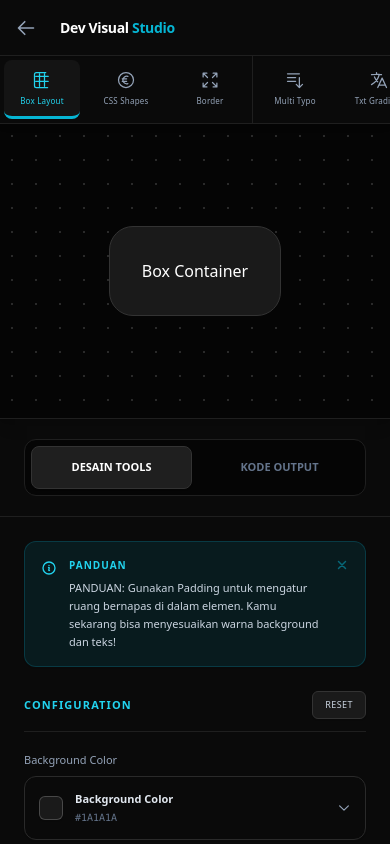
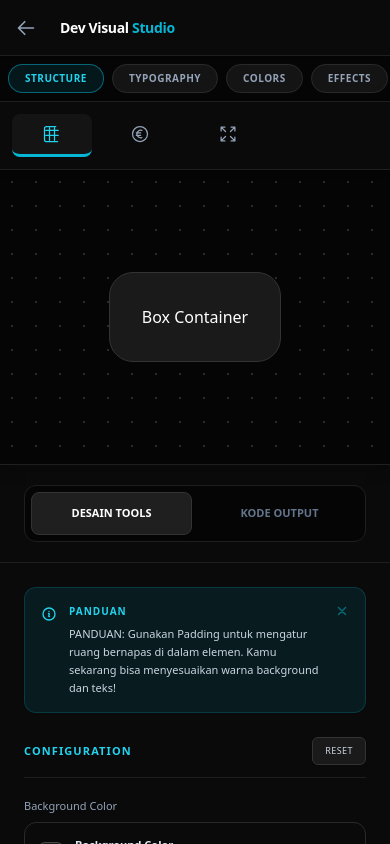
Before and after one commit to Rafli161102/CV-MRR, a Next.js app: page /css-studio in a window 390 px wide. Built offline with nearby package versions, Linux system fonts and the light colour scheme.

Commit message:
Update page.jsx

```diff
--- a/src/app/css-studio/page.jsx
+++ b/src/app/css-studio/page.jsx
@@ -27,21 +27,26 @@ const PLUGINS = [
   { id: 'pixelart', title: 'Pixel Drawing', Icon: Icons.Brush, Component: PluginPixelDrawing, cat: 'Advanced' }
 ];
 
+const CATEGORIES = ['Structure', 'Typography', 'Colors', 'Effects', 'Advanced'];
+
 export default function CssStudioPage() {
   const [activeId, setActiveId] = useState('layout');
+  const [activeCat, setActiveCat] = useState('Structure'); // Kategori aktif untuk Mobile
   const router = useRouter();
 
   useEffect(() => {
-    // Kunci scroll body
     document.body.style.overflow = 'hidden';
-    // Force scroll ke paling atas (berjaga-jaga jika browser menyimpan history scroll)
     window.scrollTo(0, 0);
     return () => { document.body.style.overflow = 'auto'; };
   }, []);
 
+  // Update kategori aktif jika plugin diklik (untuk sinkronisasi desktop & mobile)
+  useEffect(() => {
+    const currentPlugin = PLUGINS.find(p => p.id === activeId);
+    if (currentPlugin) setActiveCat(currentPlugin.cat);
+  }, [activeId]);
+
   return (
-    // FIX BUG PENTING: Tambahkan `fixed inset-0 z-[90]` di sini.
-    // Ini akan memaksa aplikasi membentang penuh di layar dan mengabaikan padding dari layout.jsx!
     <div className="fixed inset-0 w-full h-[100dvh] flex flex-col font-sans bg-[#050505] text-[#d4d4d4] overflow-hidden box-border z-[90]">
 
       {/* HEADER STUDIO */}
@@ -59,23 +64,39 @@ export default function CssStudioPage() {
       {/* MAIN WORKSPACE */}
       <div className="flex-1 flex flex-col lg:flex-row overflow-hidden relative z-40 bg-[#050505]">
 
-        {/* NAVIGASI KIRI */}
-        <div className="w-full lg:w-[100px] xl:w-[220px] bg-[#0a0a0a] border-b lg:border-b-0 lg:border-r border-[#1f1f1f] shrink-0 flex flex-row lg:flex-col overflow-x-auto lg:overflow-y-auto [&::-webkit-scrollbar]:hidden custom-scroll z-30 shadow-md">
-           {['Structure', 'Typography', 'Colors', 'Effects', 'Advanced'].map(cat => (
-              <div key={cat} className="flex flex-row lg:flex-col shrink-0 lg:w-full border-r lg:border-r-0 lg:border-b border-[#1f1f1f] lg:pb-2 lg:mb-2 last:border-0">
+        {/* NAVIGASI KIRI / ATAS */}
+        <div className="w-full lg:w-[100px] xl:w-[220px] bg-[#0a0a0a] border-b lg:border-b-0 lg:border-r border-[#1f1f1f] shrink-0 flex flex-col z-30 shadow-md">
+
+           {/* MOBILE: KATEGORI BAR (Hanya Tampil di Mobile) */}
+           <div className="flex lg:hidden overflow-x-auto custom-scroll border-b border-[#1f1f1f] p-2 gap-2 bg-[#050505]">
+             {CATEGORIES.map(cat => (
+                <button
+                  key={cat} onClick={() => setActiveCat(cat)}
+                  className={`shrink-0 px-4 py-1.5 rounded-full text-[10px] font-bold uppercase tracking-wider transition-all ${activeCat === cat ? 'bg-cyan-500/10 border border-cyan-500/50 text-cyan-400' : 'bg-[#141414] border border-[#2a2a2a] text-slate-400'}`}
+                >
+                  {cat}
+                </button>
+             ))}
+           </div>
+
+           {/* DESKTOP & MOBILE: DAFTAR PLUGIN */}
+           <div className="flex-1 overflow-x-auto lg:overflow-y-auto custom-scroll flex flex-row lg:flex-col p-2 lg:p-0">
+             {CATEGORIES.map(cat => (
+                <div key={cat} className={`flex flex-row lg:flex-col shrink-0 lg:w-full ${activeCat === cat ? 'flex' : 'hidden lg:flex'} lg:border-b border-[#1f1f1f] lg:pb-2 lg:mb-2 last:border-0`}>
                    <div className="text-[9px] font-bold text-slate-500 uppercase tracking-widest mb-2 mt-4 px-4 hidden xl:block">{cat}</div>
                    {PLUGINS.filter(p => p.cat === cat).map(plugin => (
                       <button
                         key={plugin.id}
                         onClick={() => setActiveId(plugin.id)}
-                      className={`flex flex-col xl:flex-row items-center xl:justify-start justify-center gap-1.5 xl:gap-3 min-w-[76px] xl:w-full p-2.5 xl:px-4 xl:py-2.5 transition-all duration-200 border-b-[3px] lg:border-b-0 lg:border-l-[3px] rounded-lg lg:rounded-none lg:mx-0 mx-1 my-1 lg:my-0 ${activeId === plugin.id ? 'bg-[#141414] border-cyan-500 text-cyan-400' : 'bg-transparent border-transparent text-slate-400 hover:bg-[#141414] hover:text-slate-200'}`}
+                        className={`flex items-center justify-center xl:justify-start gap-1.5 xl:gap-3 min-w-[80px] xl:w-full p-2.5 xl:px-4 xl:py-2.5 transition-all duration-200 border-b-[3px] lg:border-b-0 lg:border-l-[3px] rounded-lg lg:rounded-none lg:mx-0 mx-1 my-1 lg:my-0 ${activeId === plugin.id ? 'bg-[#141414] border-cyan-500 text-cyan-400 shadow-sm' : 'bg-transparent border-transparent text-slate-400 hover:bg-[#141414] hover:text-slate-200'}`}
                       >
                         <div className="shrink-0 w-5 h-5 flex items-center justify-center"><plugin.Icon /></div>
-                      <span className="text-[8px] xl:text-[11px] font-medium tracking-wide text-center xl:text-left leading-tight">{plugin.title}</span>
+                        <span className="text-[9px] xl:text-[11px] font-medium tracking-wide text-center xl:text-left leading-tight hidden sm:block xl:block">{plugin.title}</span>
                       </button>
                    ))}
                 </div>
              ))}
+           </div>
         </div>
 
         {/* KONTEN PLUGIN */}
```
Lines whose indentation alone changed are shown as unchanged.
